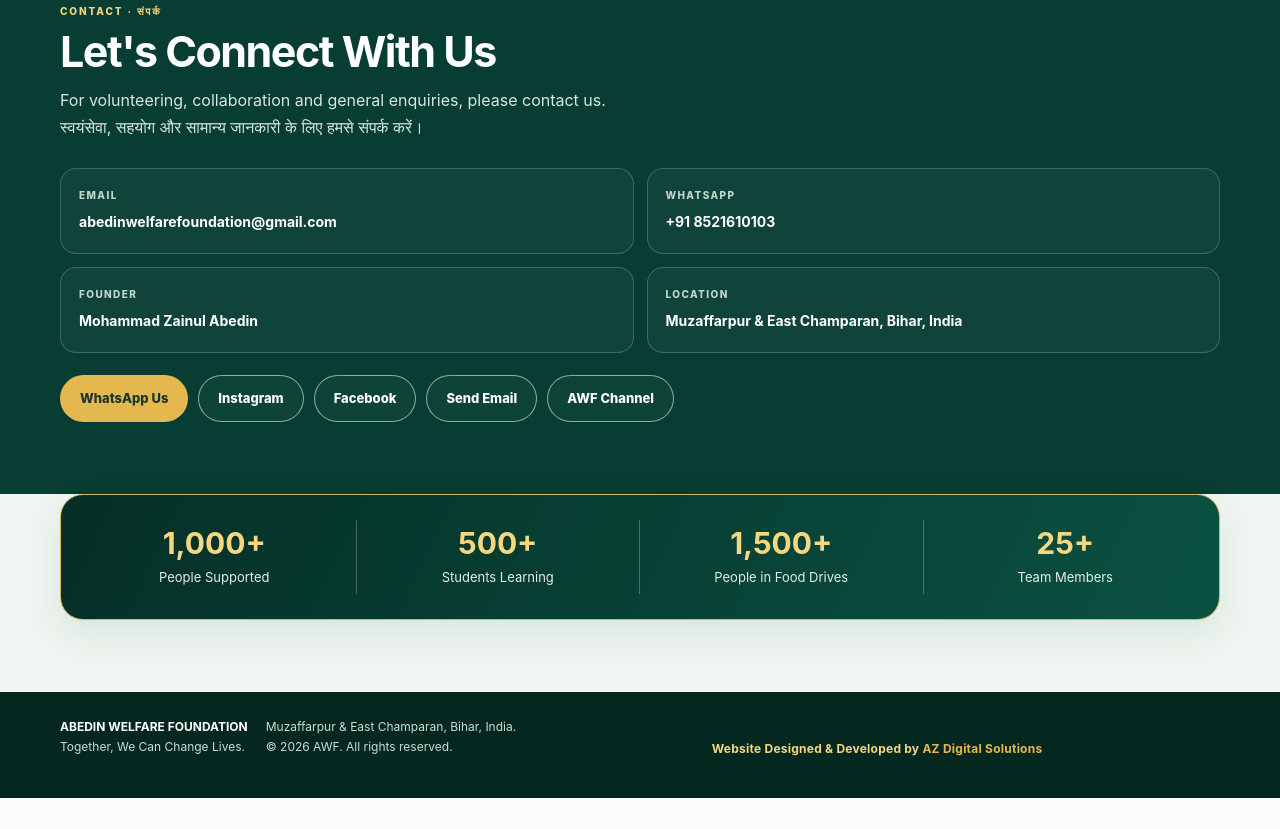
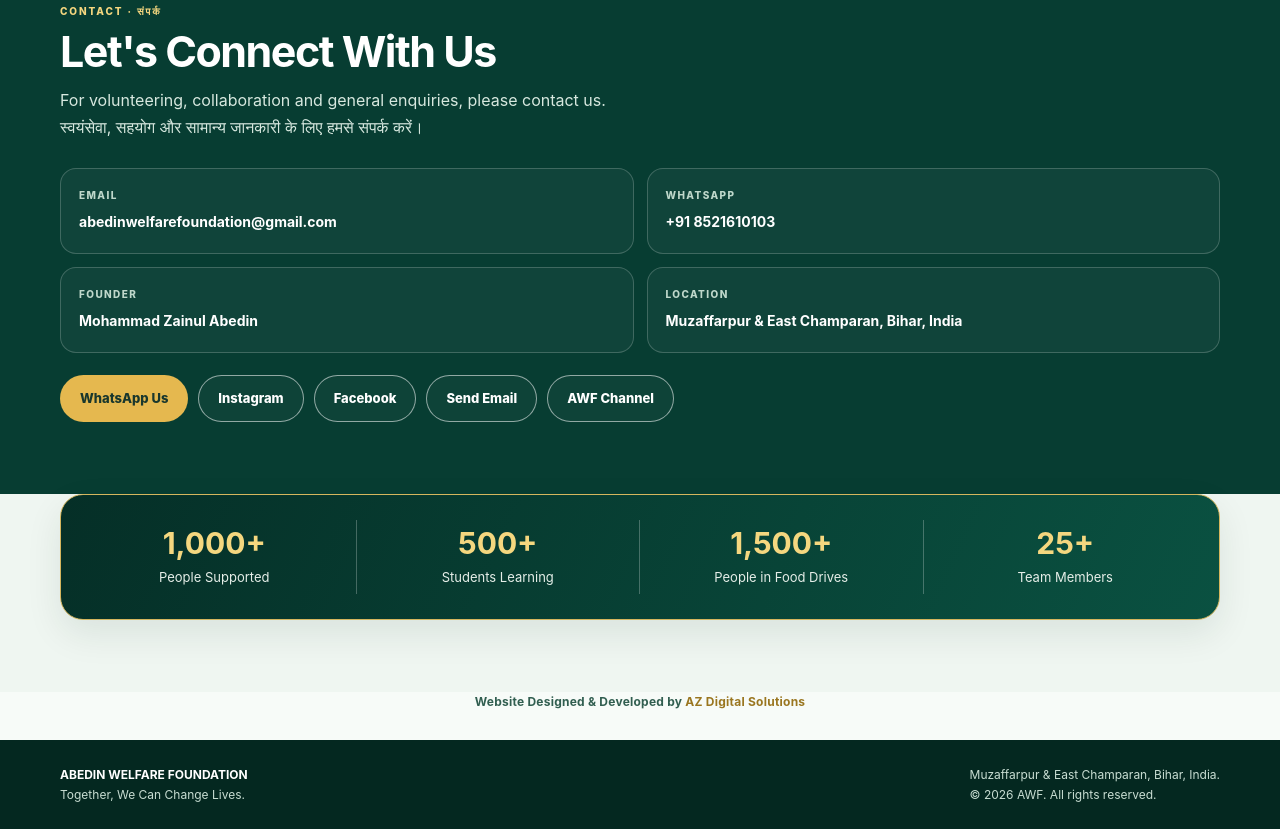
Before and after one commit to abedinwelfarefoundation-commits/awf-website, a plain HTML site: page index.html in a window 1280 px wide. Shown: the part 4088-4917 px from the top of the page. Before the commit the page ends 4886 px from the top, so only its background shows below. Drawn offline with nearby package versions, Linux system fonts and the light colour scheme; no server answers.

Commit message:
Add files via upload

```diff
--- a/index.html
+++ b/index.html
@@ -97,7 +97,7 @@ section{padding:72px 0}.intro{display:grid;grid-template-columns:1.05fr .95fr;ga
 .awf-gallery-filter:hover,.awf-gallery-filter.active{background:var(--gold);color:#10251d}
 .awf-gallery-filter:focus-visible{outline:2px solid var(--gold);outline-offset:3px}
 .gallery-card[hidden]{display:none!important}
-.az-credit{margin:12px auto 0;padding:10px 12px 14px;text-align:center;color:var(--gold2);font-size:12px;font-weight:650;letter-spacing:.02em}.az-credit span{color:#e5b84f}\n</style>
+.az-credit{background:#f7fbf8;margin:0;padding:0 12px 28px;text-align:center;color:#315e50;font-size:12px;font-weight:650;letter-spacing:.02em}.az-credit span{color:#9a7620}\n</style>
 </head>
 <body>
 <header><div class="wrap nav">
@@ -164,7 +164,8 @@ section{padding:72px 0}.intro{display:grid;grid-template-columns:1.05fr .95fr;ga
 <section class="contact" id="contact"><div class="wrap"><div class="section-head"><div class="eyebrow">Contact · संपर्क</div><h2>Let's Connect With Us</h2><p>For volunteering, collaboration and general enquiries, please contact us.</p><p lang="hi">स्वयंसेवा, सहयोग और सामान्य जानकारी के लिए हमसे संपर्क करें।</p></div><div class="contact-grid"><div class="contact-item"><small>Email</small><a href="mailto:abedinwelfarefoundation@gmail.com">abedinwelfarefoundation@gmail.com</a></div><div class="contact-item"><small>WhatsApp</small><a href="https://wa.me/918521610103" target="_blank" rel="noopener">+91 8521610103</a></div><div class="contact-item"><small>Founder</small><span>Mohammad Zainul Abedin</span></div><div class="contact-item"><small>Location</small><span>Muzaffarpur &amp; East Champaran, Bihar, India</span></div></div><div class="contact-actions"><a class="btn primary" href="https://wa.me/918521610103" target="_blank" rel="noopener">WhatsApp Us</a><a class="btn secondary" href="https://www.instagram.com/abedinwelfarefoundation?mdxt=dzZtNGozcTdkaHRx" target="_blank" rel="noopener">Instagram</a><a class="btn secondary" href="https://www.facebook.com/share/1L3A5GD2xh/" target="_blank" rel="noopener">Facebook</a><a class="btn secondary" href="mailto:abedinwelfarefoundation@gmail.com">Send Email</a><a class="btn secondary" href="https://whatsapp.com/channel/0029VbDduGlA2pLBv3AD1E3n" target="_blank" rel="noopener">AWF Channel</a></div></div></section>
 </main>
 <div class="impact"><div class="wrap"><div class="impact-bar"><div class="impact-item"><strong>1,000+</strong><span>People Supported</span></div><div class="impact-item"><strong>500+</strong><span>Students Learning</span></div><div class="impact-item"><strong>1,500+</strong><span>People in Food Drives</span></div><div class="impact-item"><strong>25+</strong><span>Team Members</span></div></div></div></div>
-<footer><div class="wrap foot"><div><strong>ABEDIN WELFARE FOUNDATION</strong><br>Together, We Can Change Lives.</div><div>Muzaffarpur &amp; East Champaran, Bihar, India.<br>© <span id="year"></span> AWF. All rights reserved.</div><div class="az-credit">Website Designed &amp; Developed by <span>AZ Digital Solutions</span></div></div></footer>
+<div class="az-credit">Website Designed &amp; Developed by <span>AZ Digital Solutions</span></div>
+<footer><div class="wrap foot"><div><strong>ABEDIN WELFARE FOUNDATION</strong><br>Together, We Can Change Lives.</div><div>Muzaffarpur &amp; East Champaran, Bihar, India.<br>© <span id="year"></span> AWF. All rights reserved.</div></div></footer>
 <script>document.getElementById('year').textContent=new Date().getFullYear();document.querySelectorAll('nav a').forEach(a=>a.addEventListener('click',()=>{document.querySelector('nav').classList.remove('open');document.querySelector('.menu').setAttribute('aria-expanded','false')}));</script>
 
 <script src="https://cdn.jsdelivr.net/npm/@supabase/supabase-js@2"></script>
```
